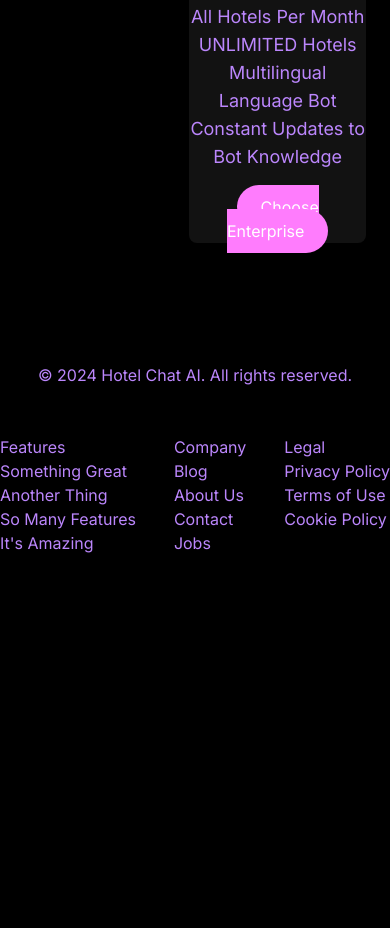
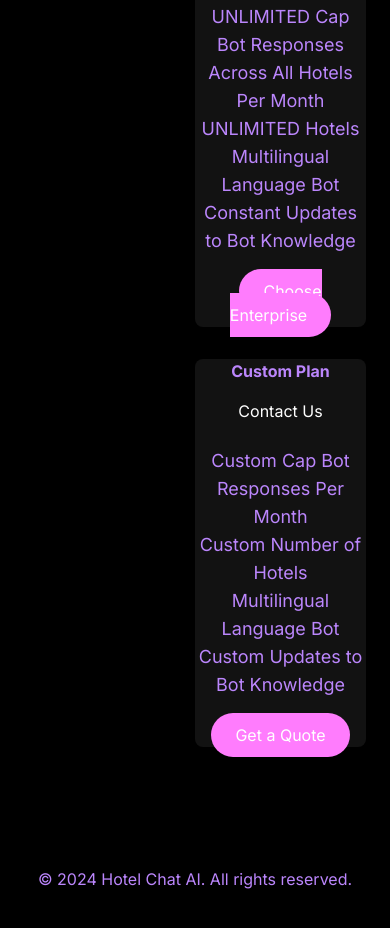
Before and after one commit to FWT-bs/website, a website: page pricing.html in a window 390 px wide. Shown: the part 1066-1994 px from the top of the page. Before the commit the page ends 1645 px from the top, so only its background shows below. Drawn offline with Linux system fonts and the light colour scheme.

Commit message:
did stuff

```diff
--- a/pricing.html
+++ b/pricing.html
@@ -44,10 +44,14 @@
     </header>
 
 <!-- Pricing Section -->
-    <section class="flex flex-col items-center max-w-5xl mx-auto py-24 px-6">
-        <h1 class="text-5xl text-violet font-bold mb-12 text-center">Our Pricing Plans</h1> <!-- Added text-center -->
+<section class="flex flex-col items-center max-w-5xl mx-auto py-24 px-6 text-center">
+    <!-- Center the heading -->
+    <div class="w-full">
+        <h1 class="text-5xl text-violet font-bold">Our Pricing Plans</h1>
+    </div>
 
-        <div class="grid gap-8 md:grid-cols-3 text-center">
+    <!-- Pricing plans -->
+    <div class="grid gap-8 md:grid-cols-4 w-full justify-items-center mt-12">
         <!-- Basic Plan -->
         <div class="p-8 bg-dark rounded-lg shadow-lg">
             <h2 class="text-3xl text-purple font-bold mb-4">Basic</h2>
@@ -86,8 +90,22 @@
             </ul>
             <a href="#" class="bg-fuchsia text-white px-6 py-3 rounded-full hover:bg-violet transition transform hover:scale-105">Choose Enterprise</a>
         </div>
+
+        <!-- Custom Plan -->
+        <div class="p-8 bg-dark rounded-lg shadow-lg">
+            <h2 class="text-3xl text-purple font-bold mb-4">Custom Plan</h2>
+            <p class="text-2xl text-fuchsia mb-6">Contact Us</p>
+            <ul class="text-lg text-purple mb-6">
+                <li>Custom Cap Bot Responses Per Month</li>
+                <li>Custom Number of Hotels</li>
+                <li>Multilingual Language Bot</li>
+                <li>Custom Updates to Bot Knowledge</li>
+            </ul>
+            <a href="contact.html" class="bg-fuchsia text-white px-6 py-3 rounded-full hover:bg-violet transition transform hover:scale-105">Get a Quote</a>
+        </div>
     </div>
 </section>
+
 
     <!-- Footer Section -->
     <footer class="py-6 text-center">
@@ -102,31 +120,11 @@
             <a href="#" class="text-purple"><i class="fab fa-youtube"></i></a>
         </div>
 
-        <div class="flex justify-between mt-6 text-purple">
-            <div class="text-left">
-                <ul>
-                    <li><a href="#" class="hover:underline">Features</a></li>
-                    <li><a href="#" class="hover:underline">Something Great</a></li>
-                    <li><a href="#" class="hover:underline">Another Thing</a></li>
-                    <li><a href="#" class="hover:underline">So Many Features</a></li>
-                    <li><a href="#" class="hover:underline">It's Amazing</a></li>
-                </ul>
-            </div>
-            <div class="text-left">
-                <ul>
-                    <li><a href="#" class="hover:underline">Company</a></li>
-                    <li><a href="#" class="hover:underline">Blog</a></li>
-                    <li><a href="#" class="hover:underline">About Us</a></li>
-                    <li><a href="#" class="hover:underline">Contact</a></li>
-                    <li><a href="#" class="hover:underline">Jobs</a></li>
-                </ul>
-            </div>
-            <div class="text-left">
-                <ul>
-                    <li><a href="#" class="hover:underline">Legal</a></li>
-                    <li><a href="#" class="hover:underline">Privacy Policy</a></li>
-                    <li><a href="#" class="hover:underline">Terms of Use</a></li>
-                    <li><a href="#" class="hover:underline">Cookie Policy</a></li>
+        <div class="flex justify-center mt-6">
+            <div class="text-center">
+                <ul class="space-y-2">
+                    <li><a href="#" class="hover:underline">Help</a></li>
+                    <li><a href="#" class="hover:underline">Contact Us</a></li>
                 </ul>
             </div>
         </div>
```
Also changed, not shown: features.html (added, +92 -0 lines), index.html (+1 -1 lines). Lines whose indentation alone changed are shown as unchanged.
